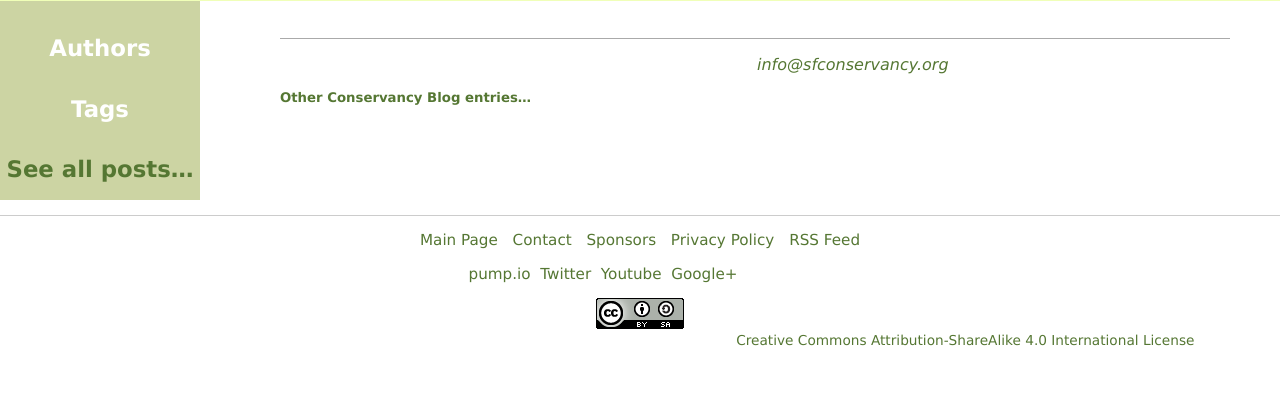
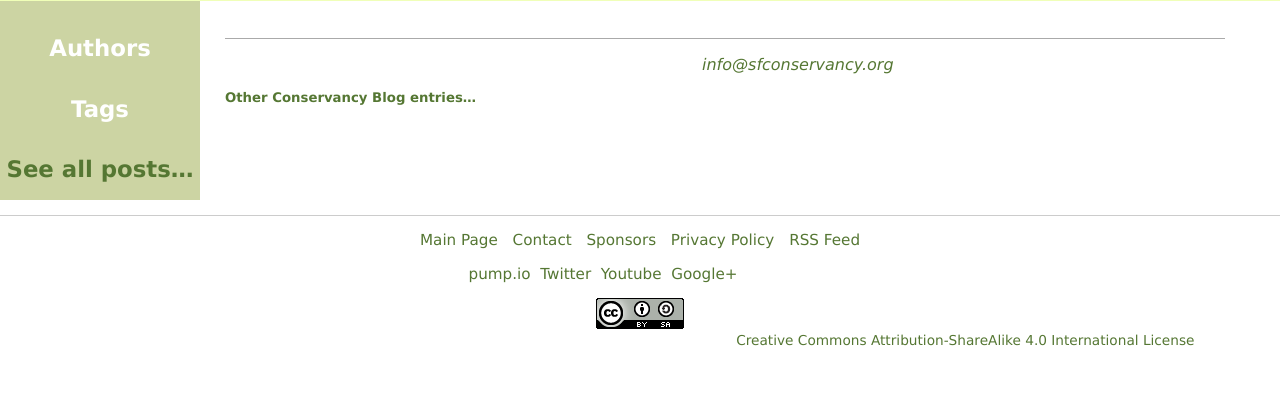
Before and after one commit to stain/conservancy-website, a Django app: template www/conservancy/templates/blog/entry_detail.html in a window 1280 px wide. Shown: the part 262-665 px from the top of the page. Run offline with Django 3.2, Linux system fonts and the light colour scheme; the template is opened without the code that fills it, so the values that code supplies are empty.

Commit message:
Left Margin is too long.

```diff
--- a/www/conservancy/static/css/conservancy.css
+++ b/www/conservancy/static/css/conservancy.css
@@ -184,7 +184,7 @@ h3 { margin-top: .6em; margin-bottom: .4em; }
 }
 #container #mainContent {
     background: #ffffff;
-    margin-left: 280px;
+    margin-left: 225px;
     margin-right: 50px;
     font-size: medium;
     max-width: 1000px;
```
